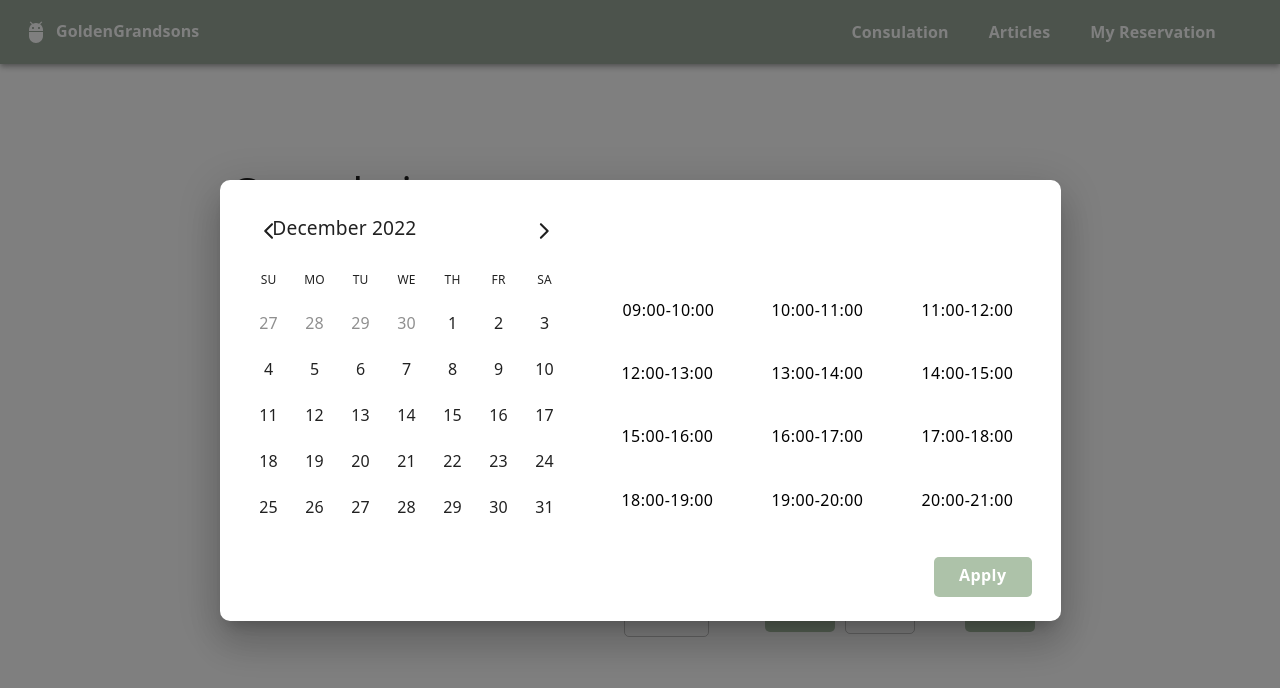
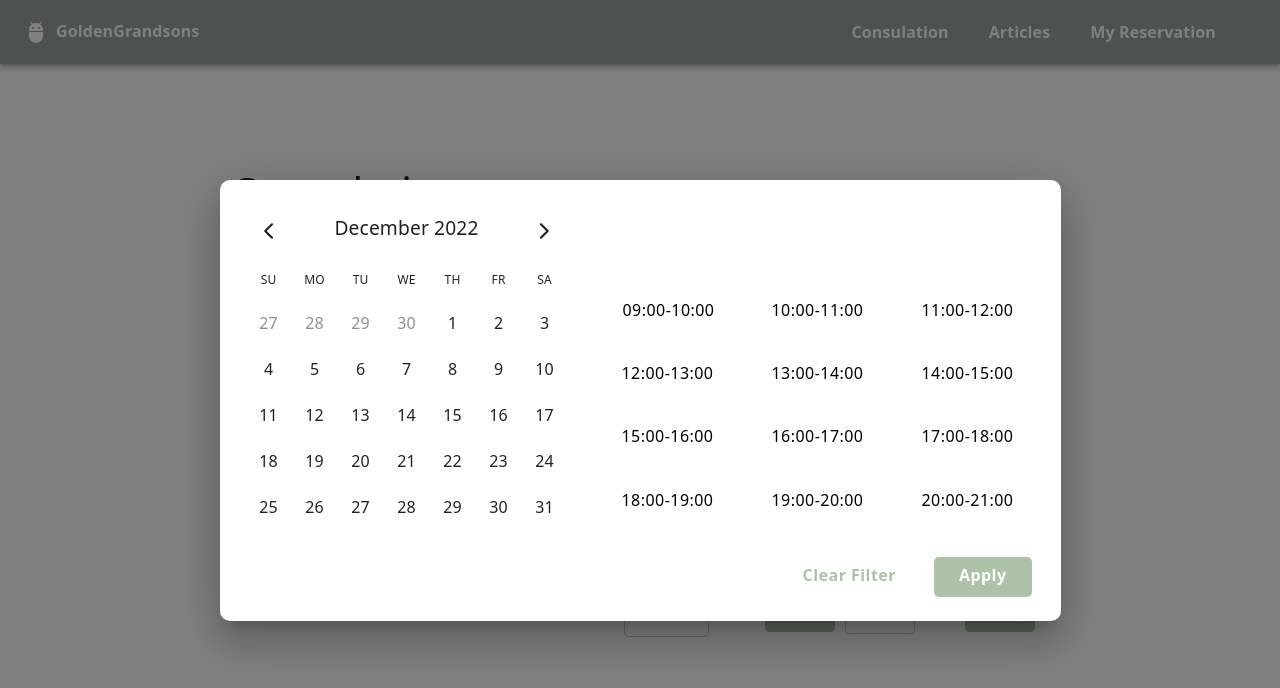
Before and after one commit to jtongchenzip/Golden_Grandsons, a React (Create React App) app in the folder frontend/: page / in a window 1280 px wide. Both pictures are taken after a click on the button 1015 px from the left and 272 px from the top of the page. Shown: the top 688 px of the page. Built offline with nearby package versions, Linux system fonts and the light colour scheme.

Commit message:
minor fixes

```diff
--- a/frontend/src/components/ui/CustomTable.js
+++ b/frontend/src/components/ui/CustomTable.js
@@ -203,7 +203,8 @@ export default function CustomTable({
   };
   // handle filter time slots
   const handleSubmitFilterTime = () => {
-    if (filterDate == null) {
+    console.log("selected results", filterDate, filterTimeSlots);
+    if (filterDate == null && filterTimeSlots === []) {
       setFilterData(data);
     } else {
       const dateFormat =
@@ -290,6 +291,7 @@ export default function CustomTable({
           />
         </DialogContent>
         <DialogActions>
+          <Button>Clear Filter</Button>
           <Button
             variant="contained"
             color="primary"
--- a/frontend/src/components/ui/day-picker.css
+++ b/frontend/src/components/ui/day-picker.css
@@ -4,10 +4,16 @@
   font-family: "Noto Sans";
   font-size: 1.2rem !important;
   transform: translate(20px,-2px);
+  text-align: center;
+}
+.rdp-caption {
+  justify-content: center !important;
+  text-align: center !important;
 }
 /* calendar navigation button */
 .rdp-nav{
   width:40px;
+  transform: translate(63px);
 }
 .rdp-nav_button_previous{
   transform:translateX(-278px)
```
